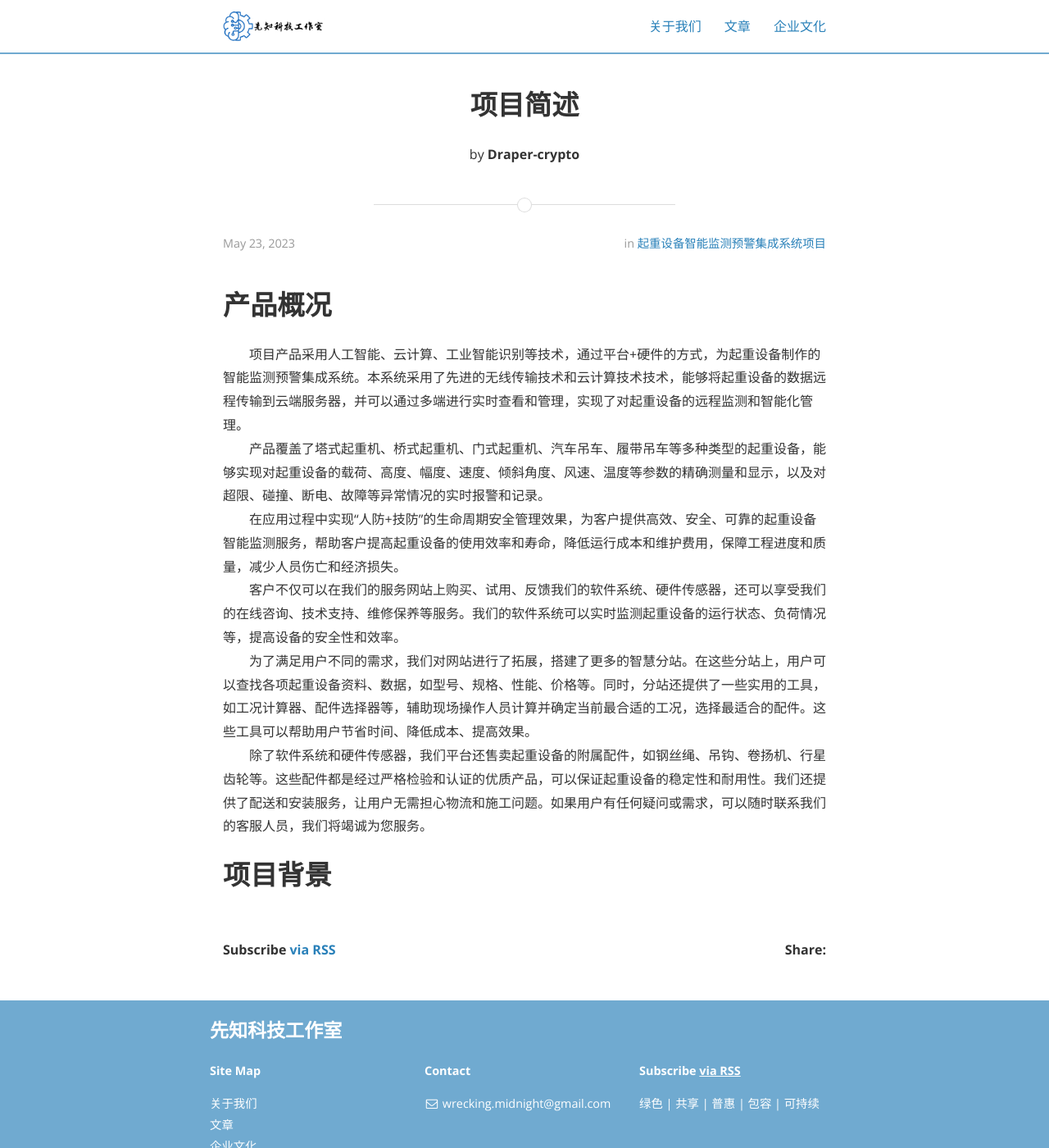
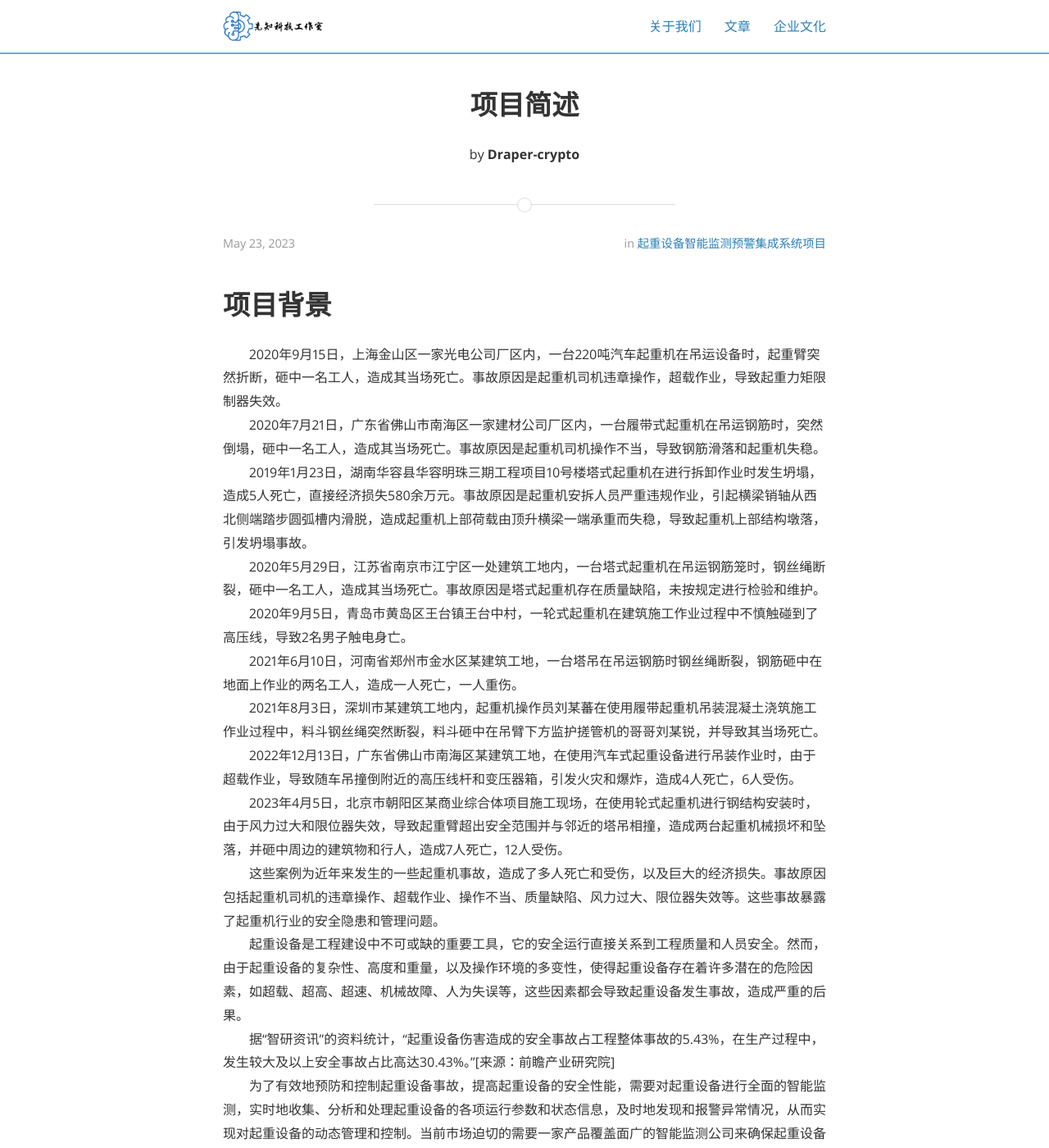
Before and after one commit to XZKJGZS/xzkjgzs.github.io, a Jekyll site: the page built from _posts/2015-04-18-dummy.md, in a window 1280 px wide and 1400 px high. Shown: the whole window at 82% size. Built offline with Jekyll 4.4.1, drawn with Linux system fonts in a browser that asks for light colours; nearby versions of some CDN libraries; some of the changed text lies outside the part shown.

Commit message:
更新 2015-04-18-dummy.md

```diff
--- a/_posts/2015-04-18-dummy.md
+++ b/_posts/2015-04-18-dummy.md
@@ -6,6 +6,21 @@ author: Draper-crypto
 categories: 起重设备智能监测预警集成系统项目
 ---
 
+# 项目背景
+&emsp;&emsp;2020年9月15日，上海金山区一家光电公司厂区内，一台220吨汽车起重机在吊运设备时，起重臂突然折断，砸中一名工人，造成其当场死亡。事故原因是起重机司机违章操作，超载作业，导致起重力矩限制器失效。<br>
+&emsp;&emsp;2020年7月21日，广东省佛山市南海区一家建材公司厂区内，一台履带式起重机在吊运钢筋时，突然倒塌，砸中一名工人，造成其当场死亡。事故原因是起重机司机操作不当，导致钢筋滑落和起重机失稳。<br>
+&emsp;&emsp;2019年1月23日，湖南华容县华容明珠三期工程项目10号楼塔式起重机在进行拆卸作业时发生坍塌，造成5人死亡，直接经济损失580余万元。事故原因是起重机安拆人员严重违规作业，引起横梁销轴从西北侧端踏步圆弧槽内滑脱，造成起重机上部荷载由顶升横梁一端承重而失稳，导致起重机上部结构墩落，引发坍塌事故。<br>
+&emsp;&emsp;2020年5月29日，江苏省南京市江宁区一处建筑工地内，一台塔式起重机在吊运钢筋笼时，钢丝绳断裂，砸中一名工人，造成其当场死亡。事故原因是塔式起重机存在质量缺陷，未按规定进行检验和维护。<br>
+&emsp;&emsp;2020年9月5日，青岛市黄岛区王台镇王台中村，一轮式起重机在建筑施工作业过程中不慎触碰到了高压线，导致2名男子触电身亡。<br>
+&emsp;&emsp;2021年6月10日，河南省郑州市金水区某建筑工地，一台塔吊在吊运钢筋时钢丝绳断裂，钢筋砸中在地面上作业的两名工人，造成一人死亡，一人重伤。<br>
+&emsp;&emsp;2021年8月3日，深圳市某建筑工地内，起重机操作员刘某蕃在使用履带起重机吊装混凝土浇筑施工作业过程中，料斗钢丝绳突然断裂，料斗砸中在吊臂下方监护搓管机的哥哥刘某锐，并导致其当场死亡。<br>
+&emsp;&emsp;2022年12月13日，广东省佛山市南海区某建筑工地，在使用汽车式起重设备进行吊装作业时，由于超载作业，导致随车吊撞倒附近的高压线杆和变压器箱，引发火灾和爆炸，造成4人死亡，6人受伤。<br>
+&emsp;&emsp;2023年4月5日，北京市朝阳区某商业综合体项目施工现场，在使用轮式起重机进行钢结构安装时，由于风力过大和限位器失效，导致起重臂超出安全范围并与邻近的塔吊相撞，造成两台起重机械损坏和坠落，并砸中周边的建筑物和行人，造成7人死亡，12人受伤。<br>
+&emsp;&emsp;这些案例为近年来发生的一些起重机事故，造成了多人死亡和受伤，以及巨大的经济损失。事故原因包括起重机司机的违章操作、超载作业、操作不当、质量缺陷、风力过大、限位器失效等。这些事故暴露了起重机行业的安全隐患和管理问题。<br>
+&emsp;&emsp;起重设备是工程建设中不可或缺的重要工具，它的安全运行直接关系到工程质量和人员安全。然而，由于起重设备的复杂性、高度和重量，以及操作环境的多变性，使得起重设备存在着许多潜在的危险因素，如超载、超高、超速、机械故障、人为失误等，这些因素都会导致起重设备发生事故，造成严重的后果。<br>
+&emsp;&emsp;据“智研资讯”的资料统计，“起重设备伤害造成的安全事故占工程整体事故的5.43%，在生产过程中，发生较大及以上安全事故占比高达30.43%。”[来源：前瞻产业研究院]<br>
+&emsp;&emsp;为了有效地预防和控制起重设备事故，提高起重设备的安全性能，需要对起重设备进行全面的智能监测，实时地收集、分析和处理起重设备的各项运行参数和状态信息，及时地发现和报警异常情况，从而实现对起重设备的动态管理和控制。当前市场迫切的需要一家产品覆盖面广的智能监测公司来确保起重设备的安全运行，减少人员伤亡，降低事故发生的可能性。<br>
+
 # 产品概况
 &emsp;&emsp;项目产品采用人工智能、云计算、工业智能识别等技术，通过平台+硬件的方式，为起重设备制作的智能监测预警集成系统。本系统采用了先进的无线传输技术和云计算技术技术，能够将起重设备的数据远程传输到云端服务器，并可以通过多端进行实时查看和管理，实现了对起重设备的远程监测和智能化管理。<br>
 &emsp;&emsp;产品覆盖了塔式起重机、桥式起重机、门式起重机、汽车吊车、履带吊车等多种类型的起重设备，能够实现对起重设备的载荷、高度、幅度、速度、倾斜角度、风速、温度等参数的精确测量和显示，以及对超限、碰撞、断电、故障等异常情况的实时报警和记录。<br>
```
Also changed, not shown: other parts of _posts/2015-04-18-dummy.md (+0 -2 lines).
